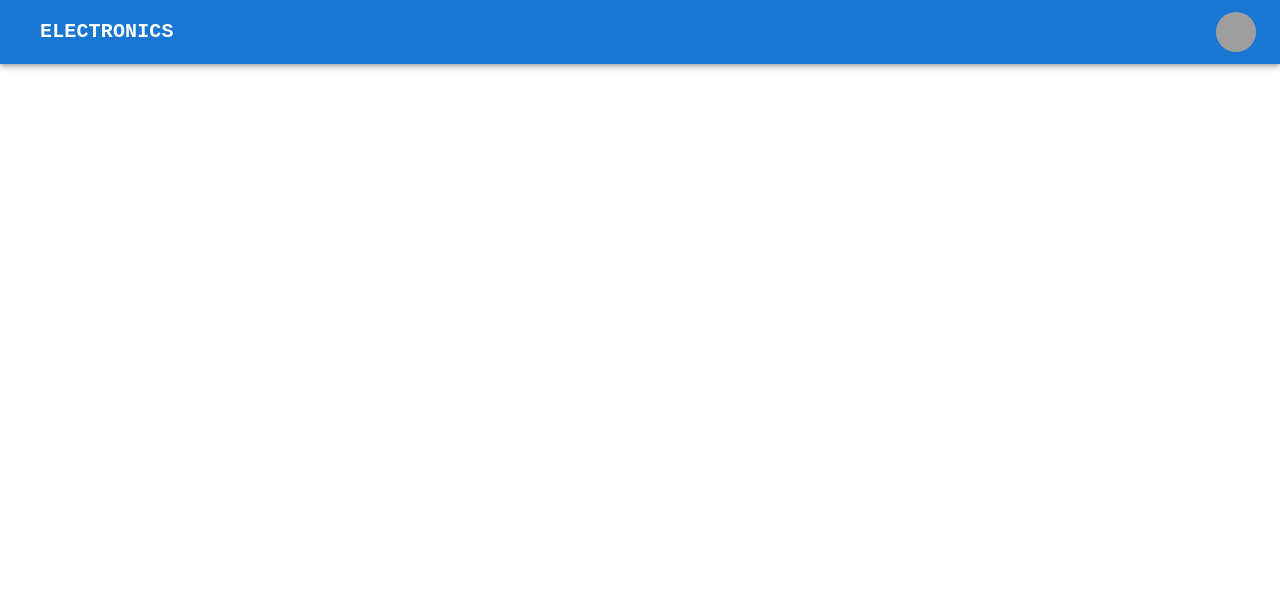
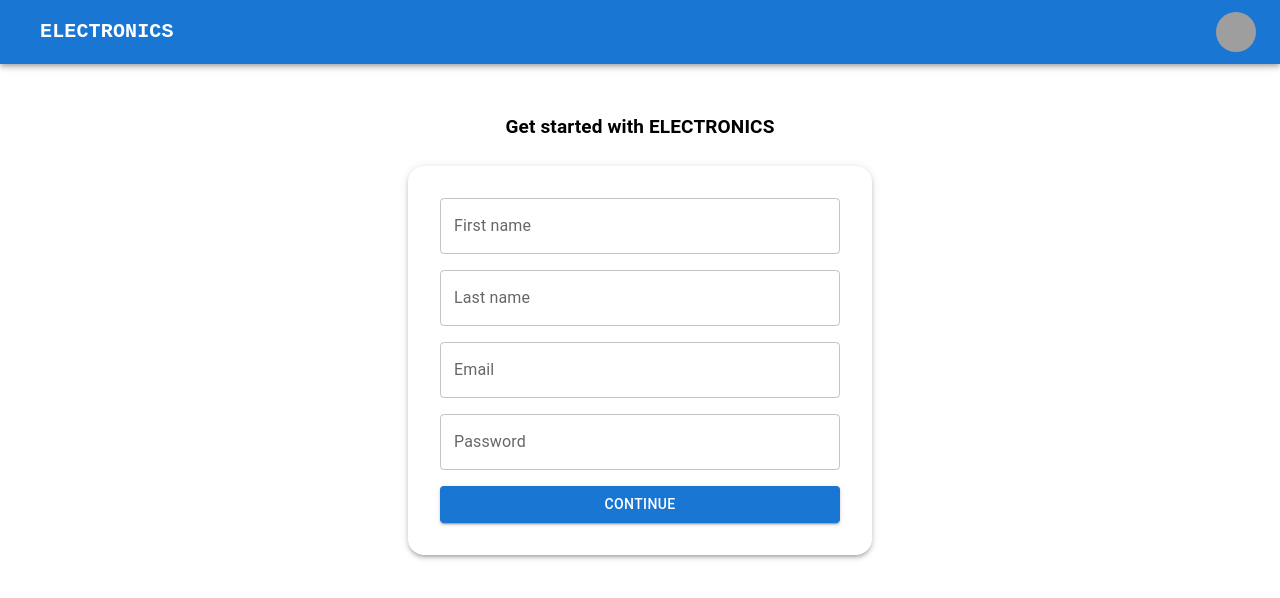
Before and after one commit to Zsayaaad/E-Commerce_MERN, a React (Vite) app in the folder frontend/: page /register in a window 1280 px wide. Before the commit this address had no page. Shown: the top 598 px of the page. Built offline with nearby package versions, Linux system fonts and the light colour scheme; grey boxes are pictures that could not be loaded; some icons are missing.

Commit message:
Implement user registration page with form handling and API integration

```diff
--- a/frontend/src/App.tsx
+++ b/frontend/src/App.tsx
@@ -1,6 +1,7 @@
 import { BrowserRouter, Route, Routes } from "react-router-dom";
 import HomePage from "./pages/HomePage";
 import Navbar from "./components/Navbar";
+import RegisterPage from "./pages/RegisterPage";
 
 function App() {
   return (
@@ -8,6 +9,7 @@
       <Navbar />
       <Routes>
         <Route path="/" element={<HomePage />} />
+        <Route path="/register" element={<RegisterPage/>}/>
       </Routes>
     </BrowserRouter>
   );
--- /dev/null
+++ b/frontend/src/pages/RegisterPage.tsx
@@ -0,0 +1,93 @@
+import {
+  Box,
+  Button,
+  Container,
+  TextField,
+  Typography,
+} from "@mui/material";
+import { useRef, useState } from "react";
+
+const RegisterPage = () => {
+  const [error, setError] = useState("");
+
+  const firstNameRef = useRef<HTMLInputElement>(null);
+  const lastNameRef = useRef<HTMLInputElement>(null);
+  const emailRef = useRef<HTMLInputElement>(null);
+  const passwordRef = useRef<HTMLInputElement>(null);
+
+  const onSubmit = async () => {
+    const firstName = firstNameRef.current?.value;
+    const lastName = lastNameRef.current?.value;
+    const email = emailRef.current?.value;
+    const password = passwordRef.current?.value;
+
+    const response = await fetch(
+      `${import.meta.env.VITE_BASE_URL}/user/register`,
+      {
+        method: "POST",
+        body: JSON.stringify({ firstName, lastName, email, password }),
+        headers: {
+          "Content-Type": "application/json",
+        },
+      }
+    );
+
+    if (!response.ok) {
+      setError("This email is already exist!, Try different credentials.");
+      return;
+    }
+
+    const data = await response.json();
+
+    console.log(data); // token of the user
+  };
+
+  return (
+    <Container sx={{ mt: 6 }}>
+      <Box
+        sx={{
+          display: "flex",
+          justifyContent: "center",
+          alignItems: "center",
+          flexDirection: "column",
+        }}
+      >
+        <Typography variant="h6" fontSize="1.1875rem" fontWeight="bold">
+          Get started with ELECTRONICS
+        </Typography>
+        <Box
+          sx={{
+            display: "flex",
+            flexDirection: "column",
+            gap: 2,
+            marginTop: 3,
+            boxShadow: 3,
+            borderRadius: 4,
+            padding: 4,
+            width: "400px",
+          }}
+        >
+          <TextField
+            inputRef={firstNameRef}
+            label="First name"
+            name="firstName"
+          />
+          <TextField inputRef={lastNameRef} label="Last name" name="lastName" />
+          <TextField inputRef={emailRef} label="Email" name="email" />
+          <TextField
+            inputRef={passwordRef}
+            label="Password"
+            type="password"
+            name="password"
+          />
+          <Button onClick={onSubmit} variant="contained">
+            Continue
+          </Button>
+          {error && <Typography sx={{ color: "red" }}>{error}</Typography>}
+        </Box>
+      </Box>
+    </Container>
+  );
+};
+
+export default RegisterPage;
```
Also changed, not shown: 2 other files (tests, documents, lock files or other folders).
